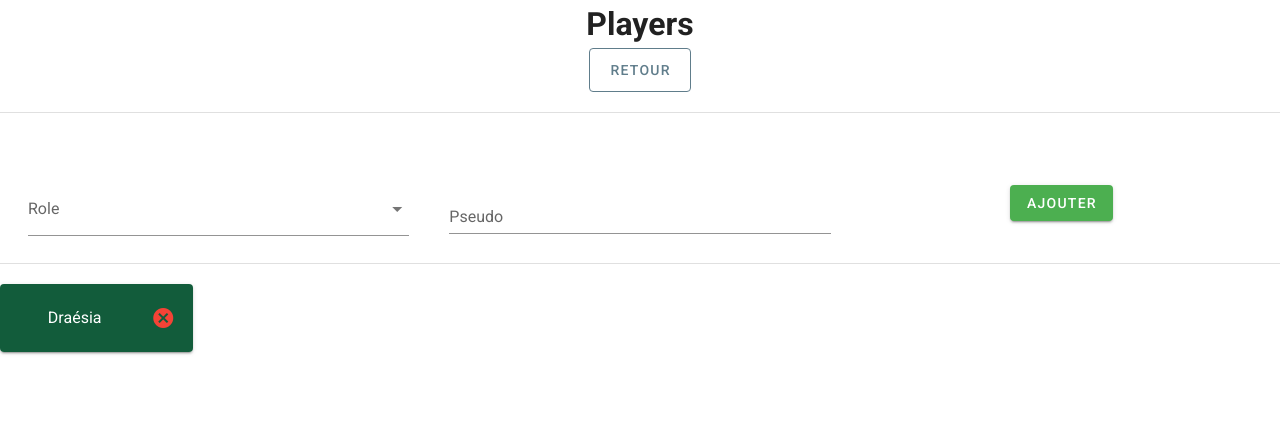
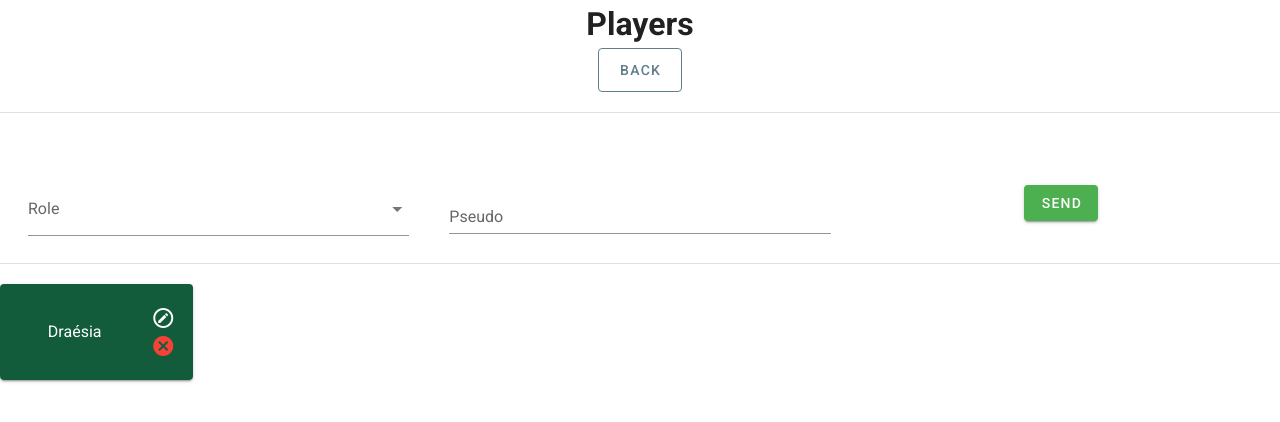
Before and after one commit to JeanPhilippeEtrillard/teamGenerator, a Vue app: page /players in a window 1280 px wide. Shown: the top 422 px of the page. Built offline with nearby package versions, Linux system fonts and the light colour scheme.

Commit message:
Add modify player

```diff
--- a/src/components/PlayerVue.vue
+++ b/src/components/PlayerVue.vue
@@ -6,7 +6,10 @@
                     <v-list-item-content>
                         <v-list-item-title v-text="player.pseudo" class="playerName"></v-list-item-title>
                     </v-list-item-content>
-                    <v-list-item-action v-if="deleteEnable">
+                    <v-list-item-action v-if="actions">
+                        <v-btn color="white" icon small @click="$emit('modifyPlayer',index)">
+                            <v-icon>mdi-pencil-circle-outline</v-icon>
+                        </v-btn>
                         <v-btn color="red" icon small @click="$emit('deletePlayer',index)">
                             <v-icon>mdi-close-circle</v-icon>
                         </v-btn>
@@ -20,7 +23,7 @@
 <script>
     export default {
         name: "PlayerVue",
-        props: ['player', 'index', 'deleteEnable'],
+        props: ['player', 'index', 'actions'],
         computed: {
             classPlayer: function () {
                 let tank;
--- a/src/components/Players.vue
+++ b/src/components/Players.vue
@@ -2,7 +2,7 @@
     <div>
         <h1> Players</h1>
         <router-link to="/" class="disable_link">
-            <v-btn outlined color="blue-grey" large>RETOUR</v-btn>
+            <v-btn outlined color="blue-grey" large>BACK</v-btn>
         </router-link>
         <v-divider class="mt-5"></v-divider>
 
@@ -17,16 +17,17 @@
                     <v-text-field label="Pseudo" v-model="form.pseudo"/>
                 </v-col>
                 <v-col class="pa-5">
-                    <v-btn color="success" type="submit">Ajouter</v-btn>
+                    <v-btn color="success" type="submit">Send</v-btn>
                 </v-col>
             </v-row>
         </v-form>
         <v-divider class="mb-5"></v-divider>
         <v-main>
             <v-row>
-                <v-col class="playerCard" v-for="(player,i) in players" :key="i" sm="2">
-                    <PlayerVue v-bind:player="player" v-bind:index="i" delete-enable="true"
-                               v-on:deletePlayer="deletePlayer"/>
+                <v-col class="playerCard" v-for="(player,i) in players" :key="player.id" sm="2">
+                    <PlayerVue v-bind:player="player" v-bind:index="i" actions="true"
+                               v-on:deletePlayer="deletePlayer"
+                    v-on:modifyPlayer="modifyPlayer"/>
                 </v-col>
             </v-row>
         </v-main>
@@ -36,6 +37,7 @@
 <script>
     import playerService from "@/service/playerService";
     import PlayerVue from "@/components/PlayerVue";
+    import _ from 'lodash'
 
     export default {
         name: "Players",
@@ -45,6 +47,7 @@
             form: {
                 role: '',
                 pseudo: '',
+                id:''
             }
         }),
         computed: {
@@ -54,19 +57,44 @@
         },
         methods: {
             addPlayers() {
-                playerService.players.push({
-                    role: this.form.role,
-                    pseudo: this.form.pseudo
+                let id = this.form.id;
+                let idx = _.findIndex( playerService.players, function(player){
+                    return player.id === id
                 });
+
+                if(idx > -1){
+
+                    console.log(this.form.role);
+                    playerService.players[idx].pseudo = this.form.pseudo;
+                    playerService.players[idx].role = this.form.role;
+                    playerService.players[idx].id = Date.now();
+
+                }else{
+
+                    playerService.players.push({
+                        role: this.form.role,
+                        pseudo: this.form.pseudo,
+                        id: Date.now()
+                    });
+                }
+                this.$forceUpdate();
                 this.clean()
             },
             clean() {
                 this.form.role = '';
                 this.form.pseudo = '';
+                this.form.id = '';
             },
             deletePlayer(id) {
-                playerService.players.splice(id, 1)
-                this.$forceUpdate()
+                playerService.players.splice(id, 1);
+                this.$forceUpdate();
+            },
+            modifyPlayer(id) {
+                let player = playerService.players[id];
+                this.form.role = player.role;
+                this.form.pseudo = player.pseudo;
+                this.form.id = player.id;
+                this.$forceUpdate();
             }
         }
     }
```
